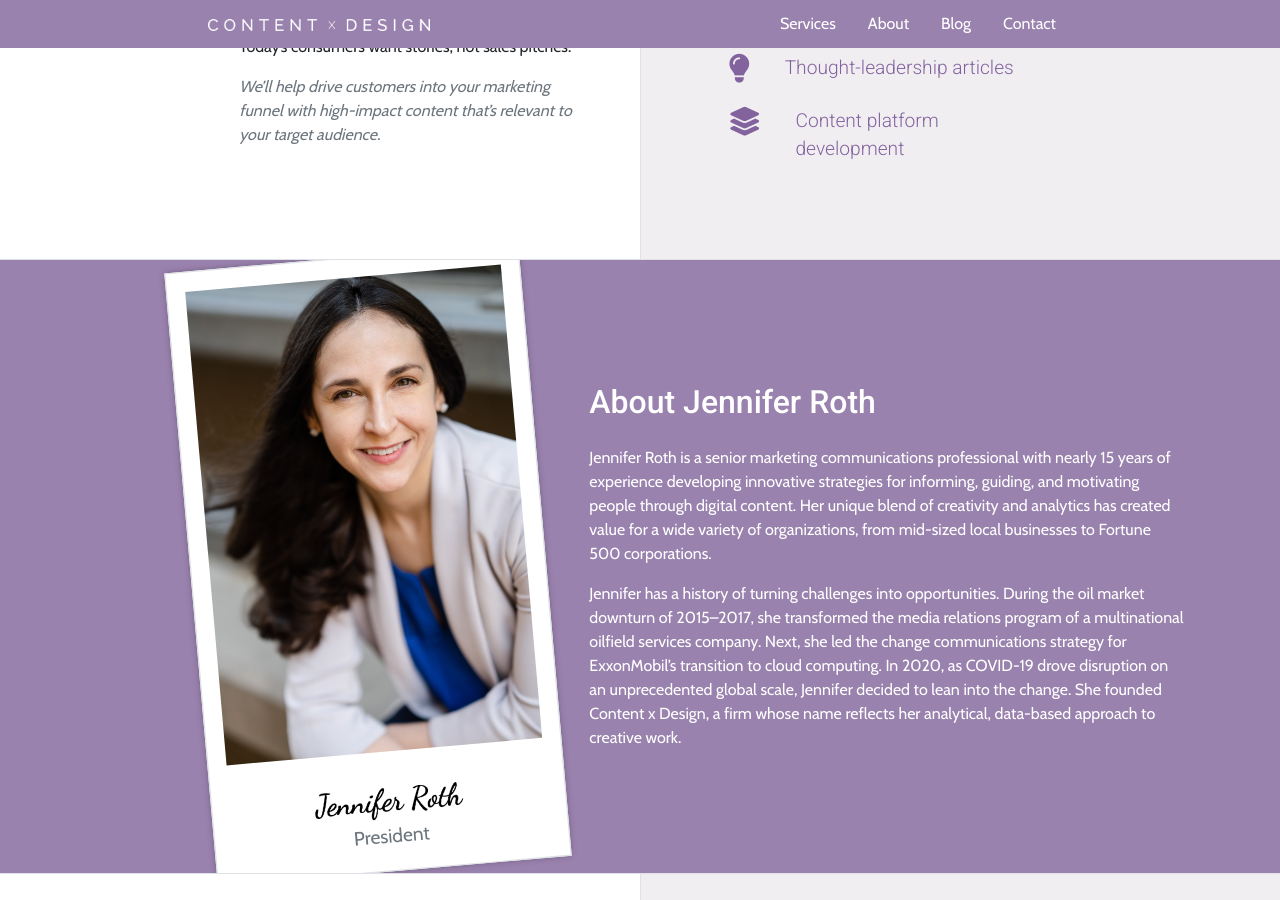
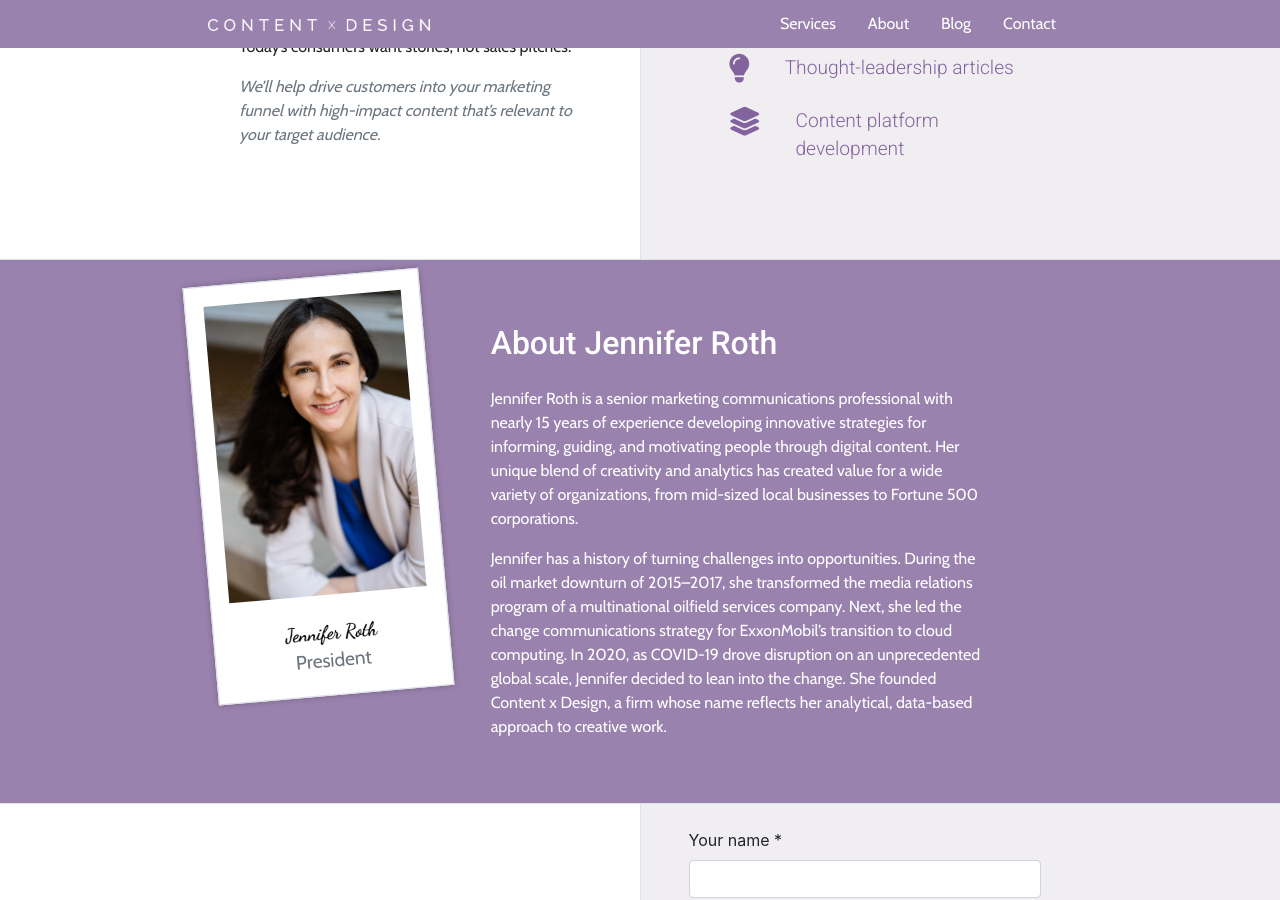
Before and after one commit to jasonephraim/Contentxdesign, a Jekyll site: the page index.html, which Jekyll copies as it is, in a window 1280 px wide and 900 px high, scrolled down 1888 px. Built offline with Jekyll 4.4.1, drawn with Linux system fonts in a browser that asks for light colours; nearby versions of some CDN libraries.

Commit message:
photo fixes

```diff
--- a/index.html
+++ b/index.html
@@ -200,12 +200,12 @@
 
     <div class="d-md-flex flex-md-equal" id="About">
       <div class="bg-dark text-white row mx-auto pt-3 pb-5 px-3 pt-md-5 pb-md-5 px-md-5 h-100 overflow-hidden border-bottom">
-        <div class="col-md-3 offset-md-2 pt-3 mb-5 mb-sm-1 text-center bg-white border h-100" id="picture">
+        <div class="col-md-2 offset-md-2 pt-3 mt-md-1 mb-5 mb-md-1 mb-sm-5 text-center bg-white border h-100" id="picture">
           <img src="assets/img/JES04532-Edit.jpg" style="max-width: 100%;">
           <img class="pt-3" src="assets/img/signature.png" style="max-width: 100%;">
           <p class="text-secondary">President</p>
         </div>
-        <div class="pt-5 pt-sm-3 col-md-7 px-5 my-auto">
+        <div class="pt-5 pt-sm-3 col-md-6 px-5 my-auto">
           <h2 class="display-5 text-white">About Jennifer Roth</h2>
           <p>Jennifer Roth is a senior marketing communications professional with nearly 15 years of experience developing innovative strategies for informing, guiding, and motivating people through digital content. Her unique blend of creativity and analytics has created value for a wide variety of organizations, from mid-sized local businesses to Fortune 500 corporations.</p>
           <p>Jennifer has a history of turning challenges into opportunities. During the oil market downturn of 2015–2017, she transformed the media relations program of a multinational oilfield services company. Next, she led the change communications strategy for ExxonMobil’s transition to cloud computing. In 2020, as COVID-19 drove disruption on an unprecedented global scale, Jennifer decided to lean into the change. She founded Content x Design, a firm whose name reflects her analytical, data-based approach to creative work.</p>
```
